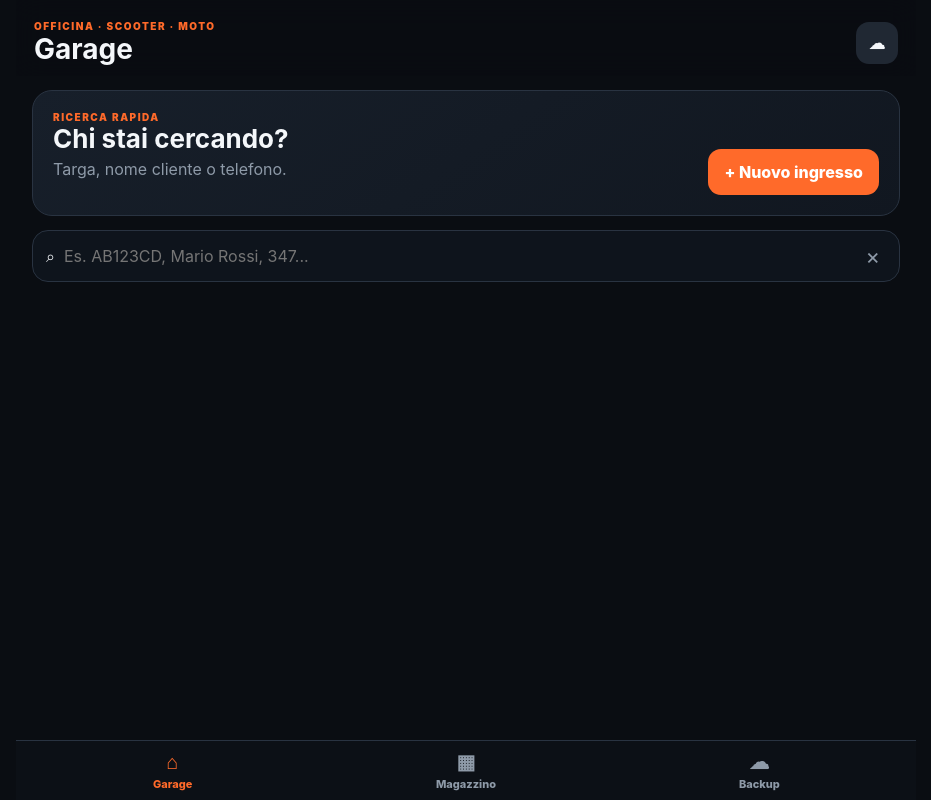
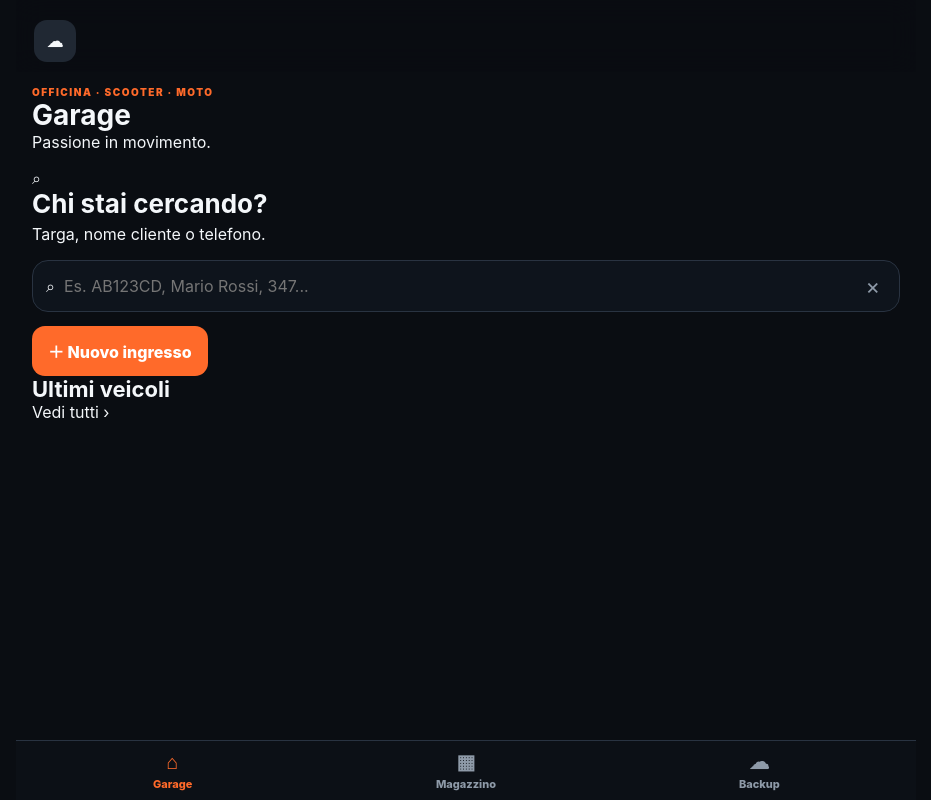
Before and after one commit to milanstevic1992ts-gif/Garage-, a website with bundled scripts: page www/index.html in a window 1280 px wide. Shown: the whole page, without its empty margins (174-1105 px from the left). Built offline with nearby package versions, Linux system fonts and the light colour scheme.

Commit message:
Garage: rebuild layout to match approved premium mockup

```diff
--- a/www/index.html
+++ b/www/index.html
@@ -11,42 +11,54 @@
 <body>
   <div class="app-shell">
     <header class="topbar">
-      <div>
-        <div class="eyebrow">OFFICINA · SCOOTER · MOTO</div>
-        <h1>Garage</h1>
-      </div>
-      <button class="icon-btn" id="backupShortcut" aria-label="Backup">☁</button>
+      <button class="icon-btn top-backup" id="backupShortcut" aria-label="Backup">☁</button>
     </header>
 
     <main id="main">
-      <section id="homeView" class="view">
-        <div class="hero-card">
+      <section id="homeView" class="view home-view">
+        <div class="garage-hero">
+          <div class="garage-hero-shade"></div>
+          <div class="garage-brand">
+            <div class="eyebrow">OFFICINA · SCOOTER · MOTO</div>
+            <h1>Garage</h1>
+            <p>Passione in movimento.</p>
+          </div>
+        </div>
+
+        <div class="home-search-card">
+          <div class="home-search-title">
+            <div class="big-search-icon">⌕</div>
             <div>
-            <div class="eyebrow">RICERCA RAPIDA</div>
               <h2>Chi stai cercando?</h2>
               <p>Targa, nome cliente o telefono.</p>
             </div>
-          <button class="primary" id="newVehicleButton">+ Nuovo ingresso</button>
           </div>
-
-        <div class="search-box">
+          <div class="search-box home-search-box">
             <span>⌕</span>
             <input id="vehicleSearch" type="search" autocomplete="off"
                    placeholder="Es. AB123CD, Mario Rossi, 347...">
             <button id="clearVehicleSearch" aria-label="Cancella">×</button>
           </div>
-        <div id="vehicleResults" class="stack"></div>
+          <button class="primary home-new-button" id="newVehicleButton">＋ Nuovo ingresso</button>
+        </div>
+
+        <div class="list-heading">
+          <h3>Ultimi veicoli</h3>
+          <span>Vedi tutti ›</span>
+        </div>
+        <div id="vehicleResults" class="stack vehicle-stack"></div>
       </section>
 
       <section id="vehicleView" class="view hidden"></section>
 
-      <section id="inventoryView" class="view hidden">
-        <div class="section-head">
+      <section id="inventoryView" class="view hidden inventory-view">
+        <div class="inventory-hero-head">
           <div>
             <div class="eyebrow">MAGAZZINO RICAMBI</div>
             <h2>Dove si trova?</h2>
+            <p>Trova subito il ricambio giusto.</p>
           </div>
-          <button class="primary small" id="newInventoryButton">+ Ricambio</button>
+          <button class="inventory-add-icon" id="newInventoryButton" aria-label="Nuovo ricambio">▦</button>
         </div>
         <div class="search-box">
           <span>⌕</span>
@@ -54,11 +66,12 @@
                  placeholder="Es. carburatore Betwin">
           <button id="clearInventorySearch" aria-label="Cancella">×</button>
         </div>
-        <div class="inventory-tools">
         <div id="inventoryAiHint" class="ai-hint">Mini AI · prova “carb Betwin verde scaffale C ripiano 2”</div>
+        <div class="inventory-meta-row">
+          <span id="inventoryResultMeta">0 risultati</span>
           <label class="show-withdrawn"><input type="checkbox" id="showWithdrawn"> Mostra prelevati</label>
         </div>
-        <div id="inventoryResults" class="stack"></div>
+        <div id="inventoryResults" class="stack inventory-stack"></div>
       </section>
 
       <section id="backupView" class="view hidden">
```
Lines whose indentation alone changed are shown as unchanged.
